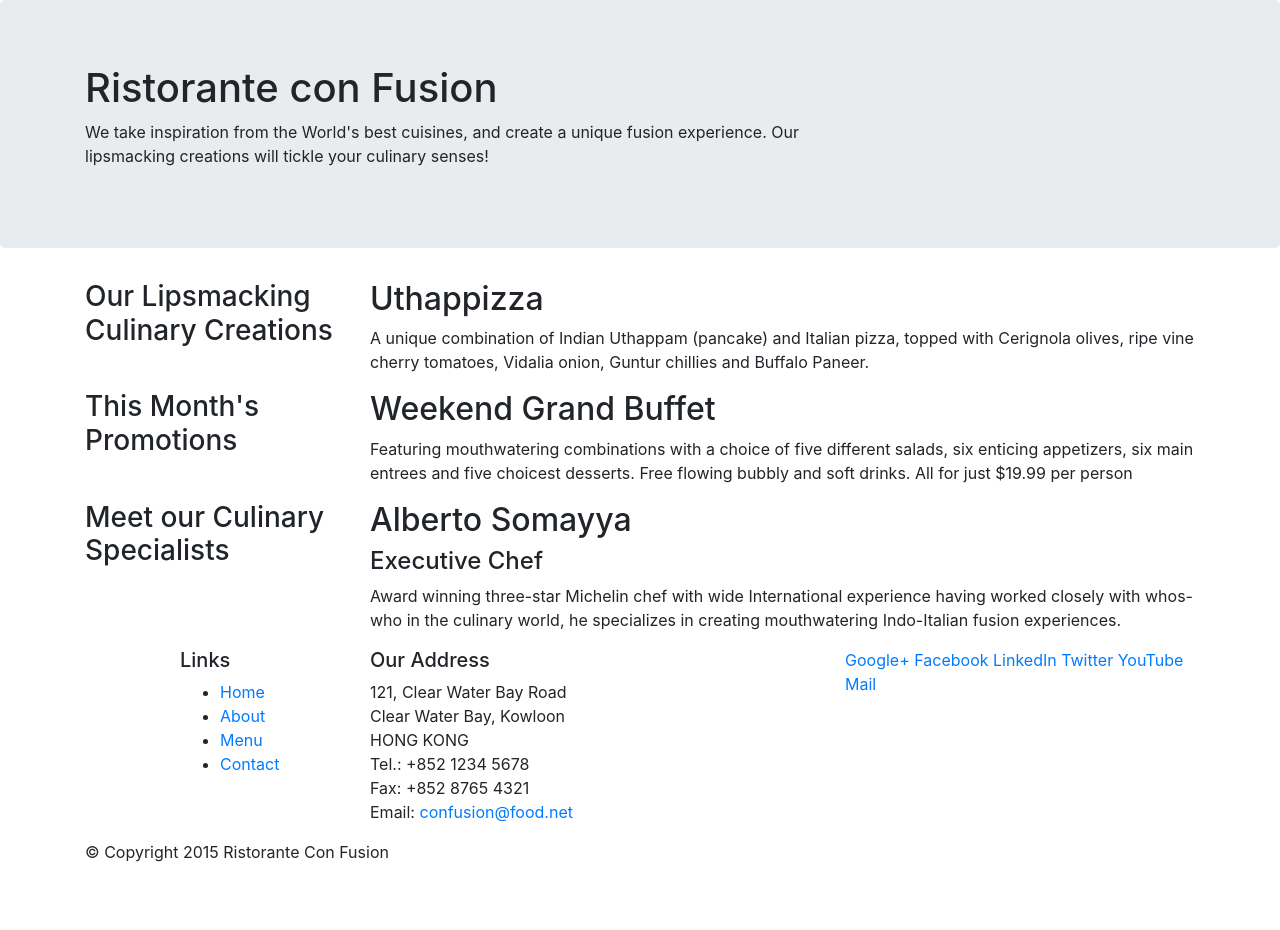
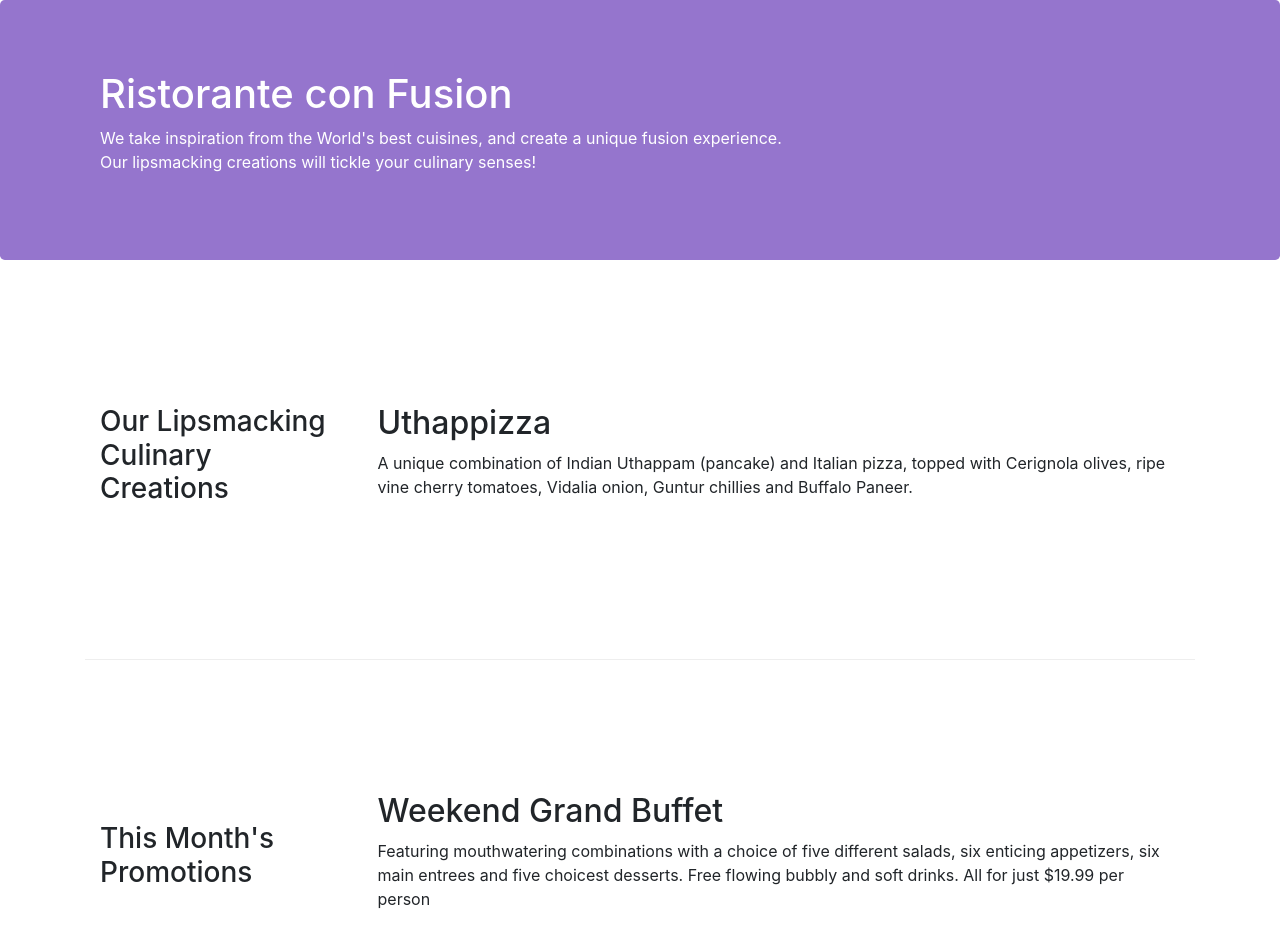
Before and after one commit to AnilSharma1997/Bootstrap, a website: page index.html in a window 1280 px wide. Shown: the top 930 px of the page. Before the commit the page ends 880 px from the top, so only its background shows below. Drawn offline with nearby package versions, Linux system fonts and the light colour scheme.

Commit message:
Bootstrap Grid Part 2(using css)

```diff
--- /dev/null
+++ b/css/styles.css
@@ -0,0 +1,30 @@
+.row-header{
+	margin: 0px auto;
+	padding: 0px auto;
+}
+
+.row-content{
+	margin: 0px auto;
+	padding: 50px 0px 50px 0px;
+	border-bottom: 1px ridge;
+	min-height: 400px;
+}
+
+.footer{
+	background-color: #D1C4E9;
+	margin: 0px auto;
+	padding: 20px 0px 20px 0px;
+}
+
+.jumbotron{
+	padding: 70px 30px 70px 30px;
+	margin:0px auto;
+	background: #9575CD;
+	color: #ffffff;
+}
+
+.address{
+	font-size: 80%;
+	margin: 0px;
+	color: #0f0f0f;
+}
--- a/index.html
+++ b/index.html
@@ -9,6 +9,7 @@
 
     <!-- Bootstrap CSS -->
     <link rel="stylesheet" href="node_modules/bootstrap/dist/css/bootstrap.min.css">
+    <link rel="stylesheet" href="css/styles.css">
 
     <title>Ristorante Con Fusion</title>
 </head>
@@ -17,7 +18,7 @@
 
     <header class="jumbotron">
         <div class="container">
-            <div class="row">
+            <div class="row row-header">
                 <div class="col-12 col-sm-8">
                     <h1>Ristorante con Fusion</h1>
                     <p>We take inspiration from the World's best cuisines, and create a unique fusion experience. Our lipsmacking creations will tickle your culinary senses!</p>
@@ -29,18 +30,18 @@
     </header>
 
     <div class="container">
-        <div class="row">
-            <div class="col-sm-4 push-sm-8 col-md-3 push-md-9">
+        <div class="row row-content align-items-center">
+            <div class="col-sm-4 col-md-3 flex-last">
                 <h3>Our Lipsmacking Culinary Creations</h3>
             </div>
-            <div class="col-sm pull-sm-4 col-md pull-md-3">
+            <div class="col-sm col-md flex-first">
                 <h2>Uthappizza</h2>
                 <p>A unique combination of Indian Uthappam (pancake) and Italian pizza, topped with Cerignola olives, ripe vine cherry tomatoes, Vidalia onion, Guntur chillies and Buffalo Paneer.</p>
             </div>
         </div>
 
 
-        <div class="row">
+        <div class="row row-content align-items-center">
             <div class="col-sm-4  col-md-3">
                 <h3>This Month's Promotions</h3>
             </div>
@@ -50,11 +51,11 @@
             </div>
         </div>
 
-        <div class="row">
-            <div class="col-sm-4 push-sm-8 col-md-3 push-md-9">
+        <div class="row row-content align-items-center">
+            <div class="col-sm-4 col-md-3 flex-last">
                 <h3>Meet our Culinary Specialists</h3>
             </div>
-            <div class="col-sm pull-sm-4 col-md pull-md-3">
+            <div class="col-sm col-md flex-first">
                 <h2>Alberto Somayya</h2>
                 <h4>Executive Chef</h4>
                 <p>Award winning three-star Michelin chef with wide International experience having worked closely with whos-who in the culinary world, he specializes in creating mouthwatering Indo-Italian fusion experiences. </p>
@@ -62,12 +63,12 @@
         </div>
     </div>
 
-    <footer>
+    <footer class ="footer">
         <div class="container">
             <div class="row">
                 <div class="col-5 offset-1 col-sm-2">
                     <h5>Links</h5>
-                    <ul>
+                    <ul class="list-unstyled">
                         <li><a href="#">Home</a></li>
                         <li><a href="#">About</a></li>
                         <li><a href="#">Menu</a></li>
@@ -85,8 +86,8 @@
 		              Email: <a href="mailto:confusion@food.net">confusion@food.net</a>
 		           </address>
                 </div>
-                <div class="col col-sm-4">
-                    <div>
+                <div class="col col-sm-4 align-self-center">
+                    <div style="text-align: center">
                         <a href="http://google.com/+">Google+</a>
                         <a href="http://www.facebook.com/profile.php?id=">Facebook</a>
                         <a href="http://www.linkedin.com/in/">LinkedIn</a>
@@ -96,7 +97,7 @@
                     </div>
                 </div>
            </div>
-           <div class="row">
+           <div class="row justify-content-center">
                 <div class="col-auto">
                     <p>© Copyright 2015 Ristorante Con Fusion</p>
                 </div>
```
